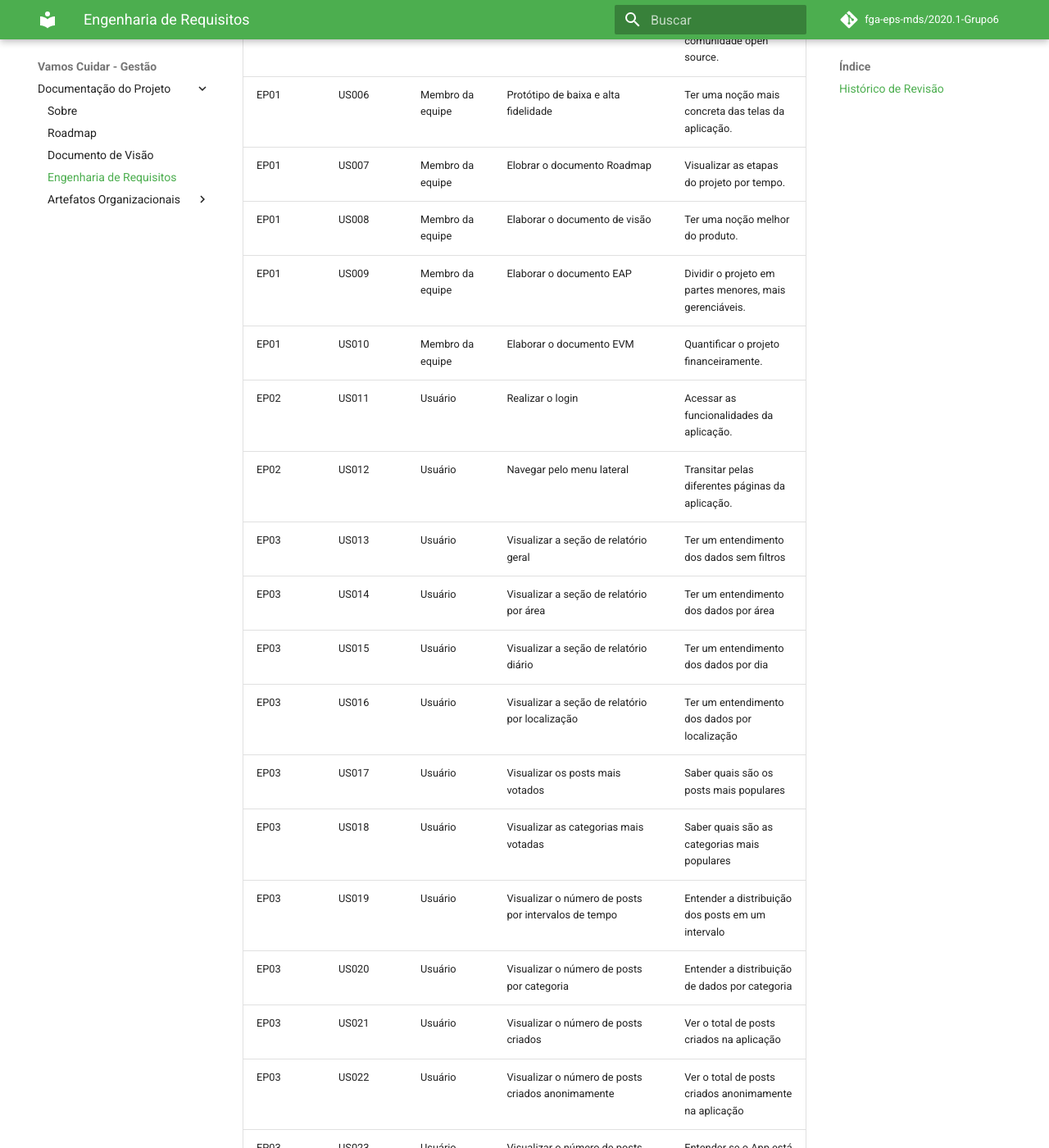
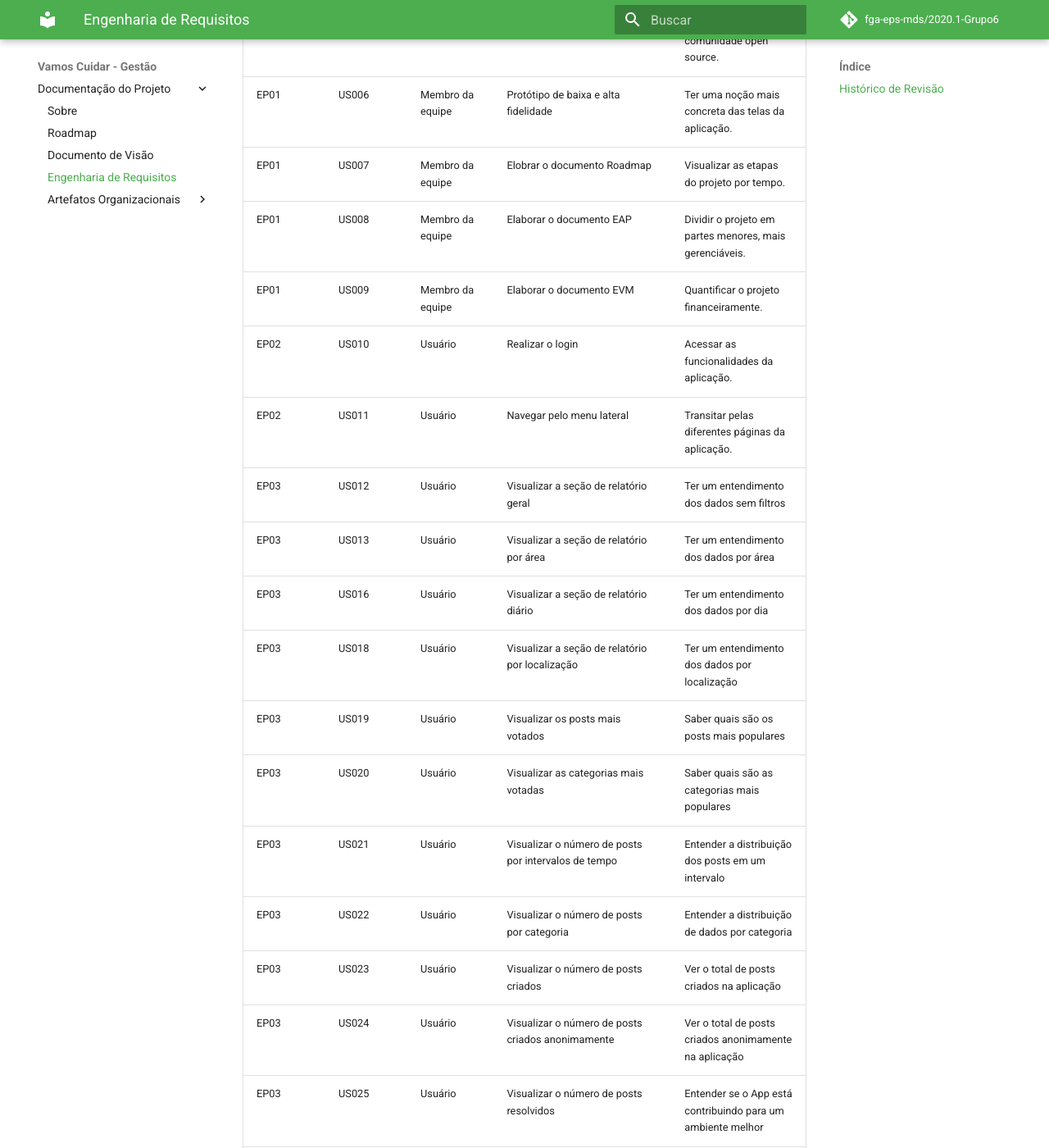
Before and after one commit to fga-eps-mds/2020.1-Grupo6, an MkDocs documentation site: the page built from docs/org_artifacts/requirements_engineering.md, in a window 1280 px wide and 1400 px high, scrolled down 5058 px. Shown: the whole window at 82% size. Built offline with MkDocs 1.6.1 and Material for MkDocs 9.7.7, drawn with Linux system fonts in a browser that asks for light colours; comment, search, counter and statistics services are not loaded; some of the changed text lies outside the part shown.

Commit message:
corrects requirements doc

```diff
--- a/docs/org_artifacts/requirements_engineering.md
+++ b/docs/org_artifacts/requirements_engineering.md
@@ -117,33 +117,32 @@ EP01 | US004 | Membro da equipe | Especificar as historias de usuários | Dividi
 EP01 | US005 | Membro da equipe | Configurar o reposítorio | Se adequar aos padrões da comunidade open source.
 EP01 | US006 | Membro da equipe | Protótipo de baixa e alta fidelidade | Ter uma noção mais concreta das telas da aplicação.
 EP01 | US007 | Membro da equipe | Elobrar o documento Roadmap | Visualizar as etapas do projeto por tempo.
-EP01 | US008 | Membro da equipe | Elaborar o documento de visão | Ter uma noção melhor do produto.
-EP01 | US009 | Membro da equipe | Elaborar o documento EAP | Dividir o projeto em partes menores, mais gerenciáveis.
-EP01 | US010 | Membro da equipe | Elaborar o documento EVM | Quantificar o projeto financeiramente.
-EP02 | US011 | Usuário | Realizar o login | Acessar as funcionalidades da aplicação.
-EP02 | US012 | Usuário | Navegar pelo menu lateral | Transitar pelas diferentes páginas da aplicação.
-EP03 | US013 | Usuário | Visualizar a seção de relatório geral | Ter um entendimento dos dados sem filtros
-EP03 | US014 | Usuário | Visualizar a seção de relatório por área | Ter um entendimento dos dados por área
-EP03 | US015 | Usuário | Visualizar a seção de relatório diário | Ter um entendimento dos dados por dia
-EP03 | US016 | Usuário | Visualizar a seção de relatório por localização | Ter um entendimento dos dados por localização
-EP03 | US017 | Usuário | Visualizar os posts mais votados | Saber quais são os posts mais populares
-EP03 | US018 | Usuário | Visualizar as categorias mais votadas| Saber quais são as categorias mais populares
-EP03 | US019 | Usuário | Visualizar o número de posts por intervalos de tempo | Entender a distribuição dos posts em um intervalo
-EP03 | US020 | Usuário | Visualizar o número de posts por categoria | Entender a distribuição de dados por categoria
-EP03 | US021 | Usuário | Visualizar o número de posts criados | Ver o total de posts criados na aplicação
-EP03 | US022 | Usuário | Visualizar o número de posts criados anonimamente | Ver o total de posts criados anonimamente na aplicação
-EP03 | US023 | Usuário | Visualizar o número de posts resolvidos | Entender se o App está contribuindo para um ambiente melhor
-EP03 | US024 | Usuário | Visualizar o número de novos usuários | Entender melhor o acolhimento do app pela comunidade
-EP03 | US025 | Usuário | Visualizar o uso do app por intervalo de tempo | Entender em quais momentos o app está sendo mais usado
-EP03 | US026 | Usuário | Visualizar os posts com ocorrências semelhantes | Entender que tipo de ocorrências são mais registradas.
-EP04 | US027 | Usuário | Criar notícias | Compartilhar informações com os usuários do app.
-EP04 | US028 | Usuário | Editar notícias | Corrigir informações na notícia.
-EP04 | US029 | Usuário | Excluir notícias | Retirar a nóticia do app.
-EP04 | US030 | Usuário | Listar notícias | Ter uma visão geral de todas as notícias.
-EP04 | US031 | Usuário | Criar benefícios | Apresentar benefícios aos usuários do app.
-EP04 | US032 | Usuário | Excluir benefícios | Retirar benefícios do app.
-EP04 | US033 | Usuário | Criar Anúncios | Mostrar esses anúncios aos usuários do app.
-EP04 | US034 | Usuário | Excluir Anúncios | Retirar os anúncios do app.
+EP01 | US008 | Membro da equipe | Elaborar o documento EAP | Dividir o projeto em partes menores, mais gerenciáveis.
+EP01 | US009 | Membro da equipe | Elaborar o documento EVM | Quantificar o projeto financeiramente.
+EP02 | US010 | Usuário | Realizar o login | Acessar as funcionalidades da aplicação.
+EP02 | US011 | Usuário | Navegar pelo menu lateral | Transitar pelas diferentes páginas da aplicação.
+EP03 | US012 | Usuário | Visualizar a seção de relatório geral | Ter um entendimento dos dados sem filtros
+EP03 | US013 | Usuário | Visualizar a seção de relatório por área | Ter um entendimento dos dados por área
+EP03 | US016 | Usuário | Visualizar a seção de relatório diário | Ter um entendimento dos dados por dia
+EP03 | US018 | Usuário | Visualizar a seção de relatório por localização | Ter um entendimento dos dados por localização
+EP03 | US019 | Usuário | Visualizar os posts mais votados | Saber quais são os posts mais populares
+EP03 | US020 | Usuário | Visualizar as categorias mais votadas| Saber quais são as categorias mais populares
+EP03 | US021 | Usuário | Visualizar o número de posts por intervalos de tempo | Entender a distribuição dos posts em um intervalo
+EP03 | US022 | Usuário | Visualizar o número de posts por categoria | Entender a distribuição de dados por categoria
+EP03 | US023 | Usuário | Visualizar o número de posts criados | Ver o total de posts criados na aplicação
+EP03 | US024 | Usuário | Visualizar o número de posts criados anonimamente | Ver o total de posts criados anonimamente na aplicação
+EP03 | US025 | Usuário | Visualizar o número de posts resolvidos | Entender se o App está contribuindo para um ambiente melhor
+EP03 | US026 | Usuário | Visualizar o número de novos usuários | Entender melhor o acolhimento do app pela comunidade
+EP03 | US027 | Usuário | Visualizar o uso do app por intervalo de tempo | Entender em quais momentos o app está sendo mais usado
+EP03 | US028 | Usuário | Visualizar os posts com ocorrências semelhantes | Entender que tipo de ocorrências são mais registradas.
+EP04 | US029 | Usuário | Criar notícias | Compartilhar informações com os usuários do app.
+EP04 | US030 | Usuário | Editar notícias | Corrigir informações na notícia.
+EP04 | US031 | Usuário | Excluir notícias | Retirar a nóticia do app.
+EP04 | US032 | Usuário | Listar notícias | Ter uma visão geral de todas as notícias.
+EP04 | US033 | Usuário | Criar benefícios | Apresentar benefícios aos usuários do app.
+EP04 | US034 | Usuário | Excluir benefícios | Retirar benefícios do app.
+EP04 | US035 | Usuário | Criar Anúncios | Mostrar esses anúncios aos usuários do app.
+EP04 | US036 | Usuário | Excluir Anúncios | Retirar os anúncios do app.
 
 ### 3.3 <a name="3_3"> Critérios de aceitação</a>
 
```
Also changed, not shown: other parts of docs/org_artifacts/requirements_engineering.md (+1 -1 lines), README.md (+1 -0 lines).
